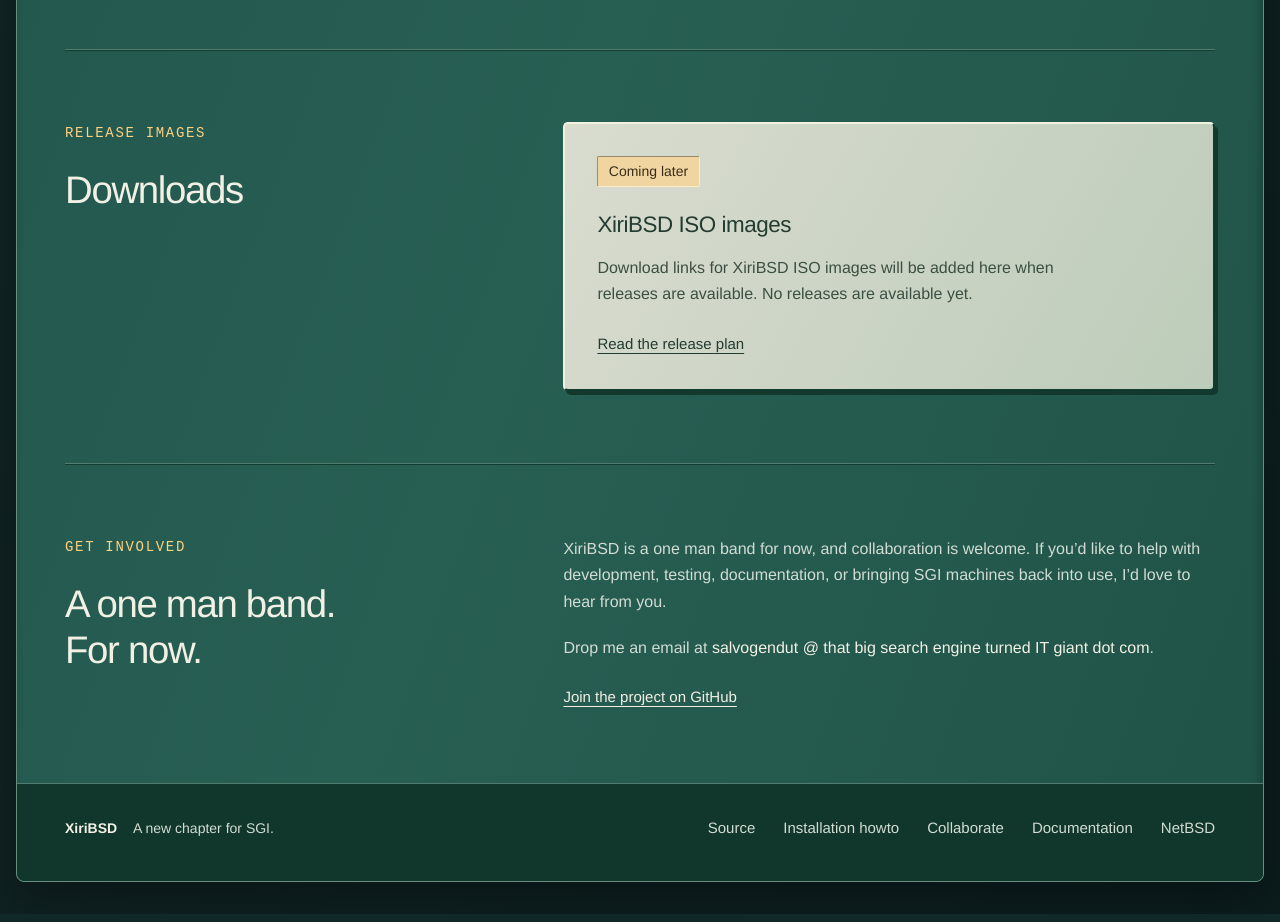
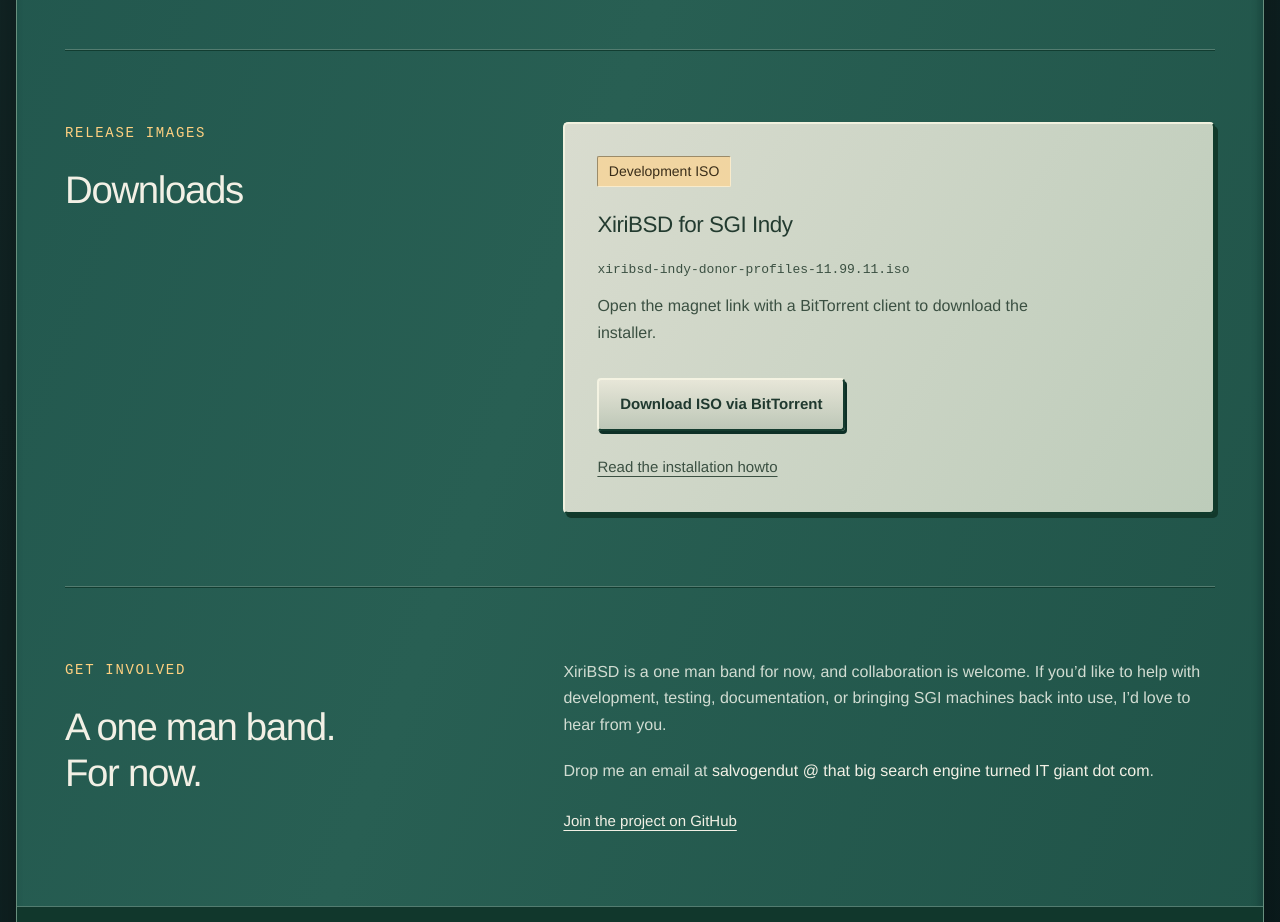
Before and after one commit to salvogendut/xiribsd, a plain HTML site: page website/public/index.html in a window 1280 px wide. Shown: the part 3220-4142 px from the top of the page. Drawn offline with Linux system fonts and the light colour scheme.

Commit message:
Add BitTorrent download for the Indy development ISO

```diff
--- a/website/public/assets/site.css
+++ b/website/public/assets/site.css
@@ -65,10 +65,11 @@ strong { font-weight: 550; color: var(--text); }
 .screenshot figcaption { padding: 1rem 0.5rem 0.5rem; }
 .screenshot h3 { margin: 0; font-size: 1.125rem; font-weight: 600; letter-spacing: 0; }
 .screenshot figcaption p { margin-top: 0.3rem; color: var(--muted); font-size: 0.9375rem; }
-.download-placeholder { border: 2px solid; border-color: #f1f1df #103b2c #103b2c #f1f1df; border-radius: 5px; padding: 2rem; background: linear-gradient(120deg, #d9dccf, #bdccba); color: #233b30; box-shadow: 3px 4px 0 #12392b; }
+.download-placeholder { min-width: 0; border: 2px solid; border-color: #f1f1df #103b2c #103b2c #f1f1df; border-radius: 5px; padding: 2rem; background: linear-gradient(120deg, #d9dccf, #bdccba); color: #233b30; box-shadow: 3px 4px 0 #12392b; }
 .release-status { display: inline-block; font-size: 0.875rem; color: #392d19; background: #f1d5a1; border: 1px solid; border-color: #9b8b69 #f9ebcb #f9ebcb #9b8b69; border-radius: 2px; padding: 0.2rem 0.65rem; }
 h3 { margin: 1.25rem 0 0.65rem; font-size: 1.4rem; font-weight: 550; letter-spacing: -0.02em; }
-.download-placeholder p { color: #3b5042; max-width: 30rem; }
+.download-placeholder p { color: #3b5042; max-width: 30rem; overflow-wrap: anywhere; }
+.download-placeholder p + p { margin-top: 0.75rem; }
 .download-placeholder a:hover { color: #153f32; }
 .download-placeholder a:focus-visible { outline-color: #234f3c; }
 footer { display: flex; align-items: center; justify-content: space-between; flex-wrap: wrap; gap: 1.5rem; border-top: 1px solid var(--line); margin: 0 calc(-1 * var(--gutter)); padding: 2rem var(--gutter) 2.5rem; background: #11372c; border-radius: 0 0 8px 8px; color: var(--muted); font-size: 0.875rem; }
--- a/website/public/index.html
+++ b/website/public/index.html
@@ -129,10 +129,12 @@
             <h2 id="downloads-title">Downloads</h2>
           </div>
           <div class="download-placeholder">
-            <span class="release-status">Coming later</span>
-            <h3>XiriBSD ISO images</h3>
-            <p>Download links for XiriBSD ISO images will be added here when releases are available. No releases are available yet.</p>
-            <a class="text-link" href="https://github.com/salvogendut/xiribsd/blob/main/IMPLEMENTATION.md">Read the release plan</a>
+            <span class="release-status">Development ISO</span>
+            <h3>XiriBSD for SGI Indy</h3>
+            <p><code>xiribsd-indy-donor-profiles-11.99.11.iso</code></p>
+            <p>Open the magnet link with a BitTorrent client to download the installer.</p>
+            <a class="button" href="magnet:?xt=urn:btih:beb9fb50bfddc518fb189b913a6433492116617c&amp;dn=xiribsd">Download ISO via BitTorrent</a>
+            <p><a class="text-link" href="installation.html">Read the installation howto</a></p>
           </div>
         </section>
 
```
Also changed, not shown: website/public/installation.html (+1 -1 lines), 1 other file.
